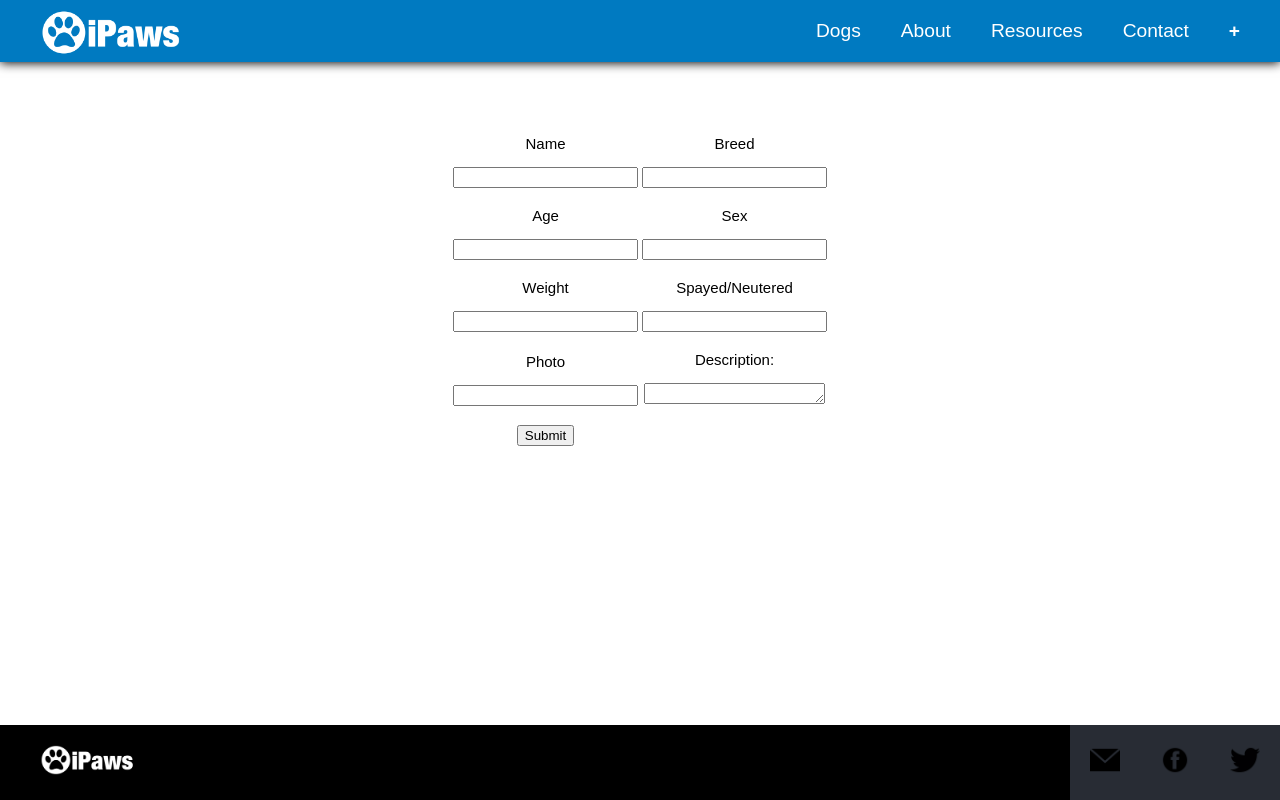
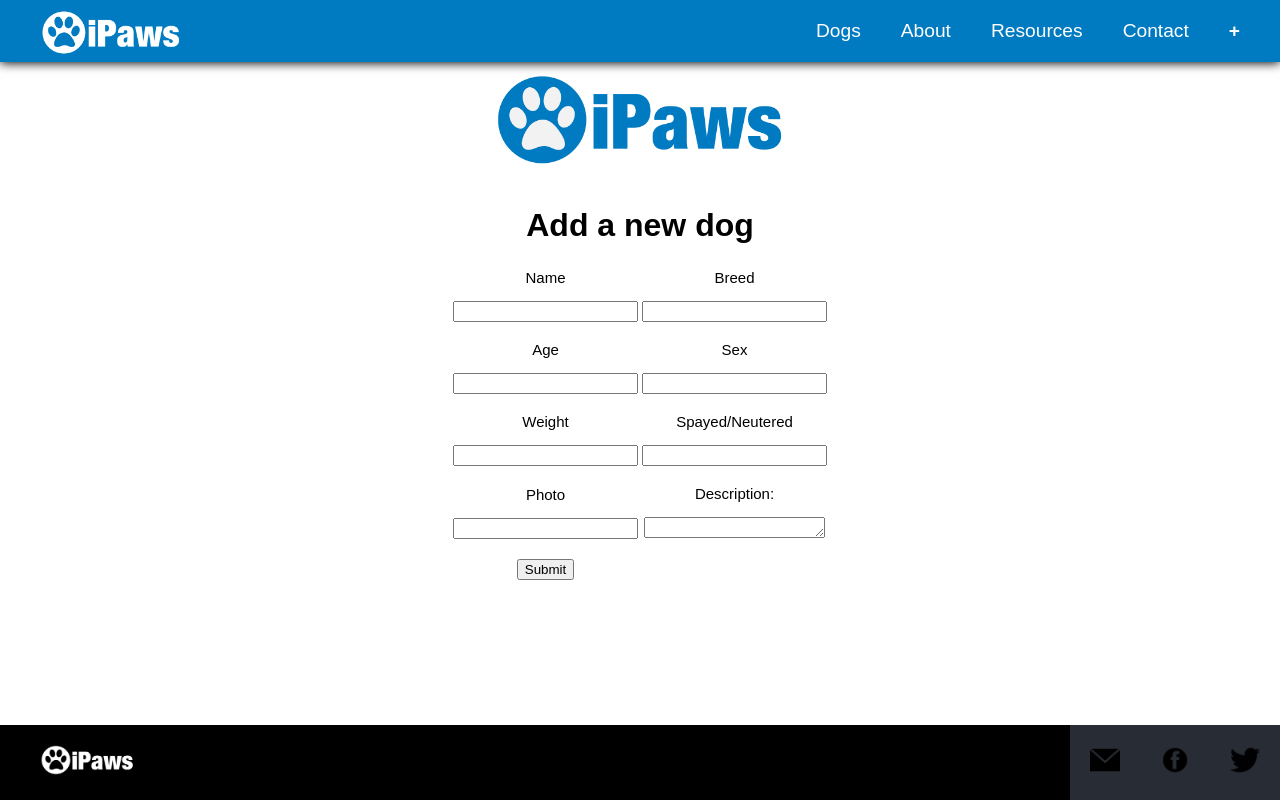
Before and after one commit to danmcquade/ipaws-front-end, a React (Create React App) app: page /#/dogs/new in a window 1280 px wide. Built offline with nearby package versions, Linux system fonts and the light colour scheme.

Commit message:
Add logo and header to Add Dog component

```diff
--- a/src/AddDog/AddDog.css
+++ b/src/AddDog/AddDog.css
@@ -3,7 +3,7 @@
 	display: flex;
 	justify-content: center;
 	width: 80%;
-	margin: 20px auto;
+	margin: 0 auto;
 }
 
 .add-dog-form input[type="text"] {
@@ -19,7 +19,6 @@
 }
 
 .add-dog-form {
-	padding: 50px;
 }
 .add-dog-form [type="submit"]:hover {
 	background-color: #007ac1;
--- a/src/AddDog/AddDog.js
+++ b/src/AddDog/AddDog.js
@@ -91,6 +91,8 @@ class AddDog extends Component {
 	render() {
 		return (
 			<div>
+				<img class='main-logo' src='/logo.png' alt='iPaws Logo' />
+				<h1>Add a new dog</h1>
 				<div className="add-dog-form">
 					<form class="addDog" onSubmit={e => this.handleSubmit(e)}>
 						<table>
--- a/src/ContactSubmission/ContactSubmission.js
+++ b/src/ContactSubmission/ContactSubmission.js
@@ -5,7 +5,7 @@ class ContactSubmission extends Component {
     return (
       <div>
         <img class='main-logo' src='/logo.png' alt='iPaws Logo' />
-        <h1>Woof, Woof!, Thank You!</h1>
+        <h1>Woof, Woof! Thank You!</h1>
         <p>We would like to personally thank you for your interest in one of our dogs. It means the world to us & we will get in touch with you ASAP.</p>
       </div>
 
```
